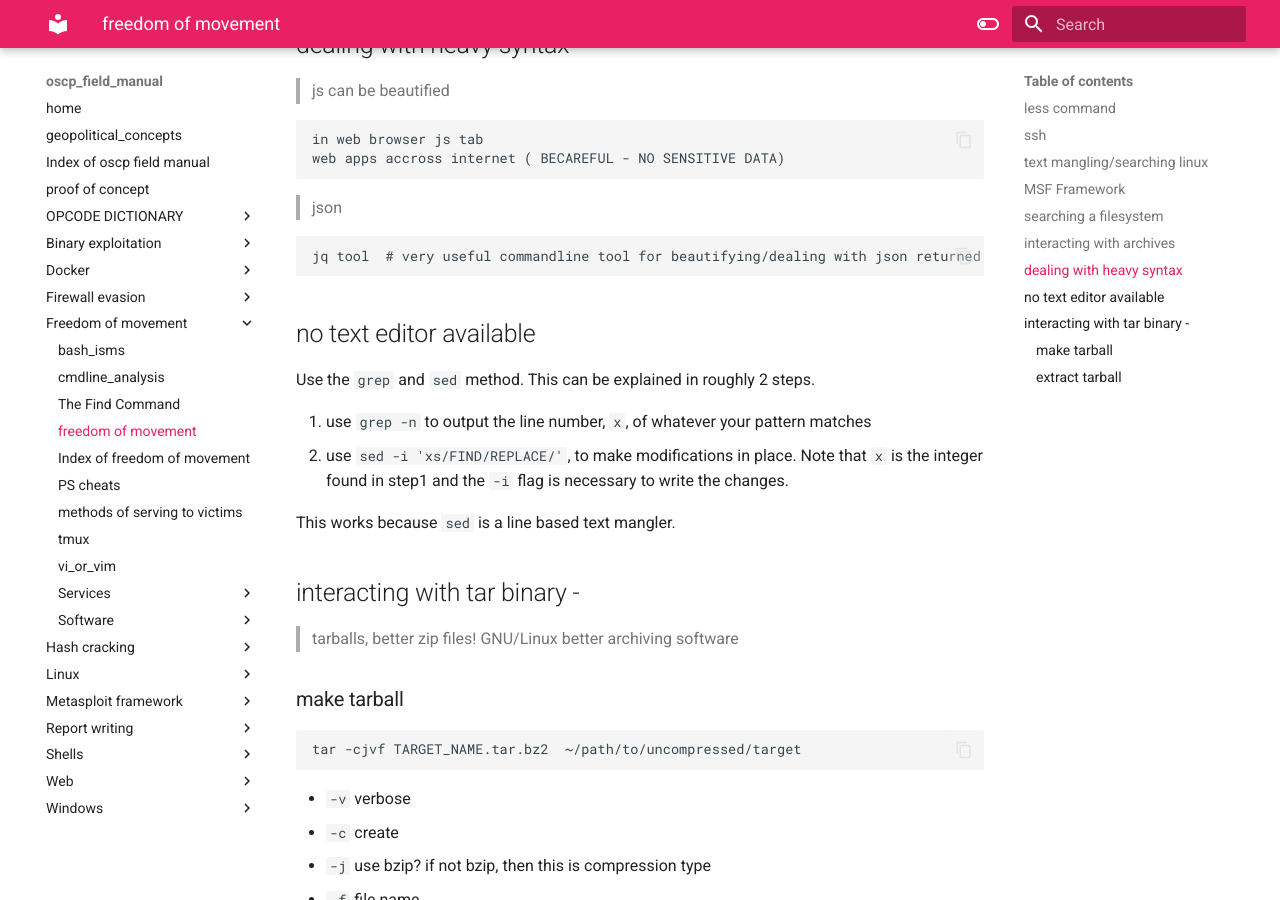
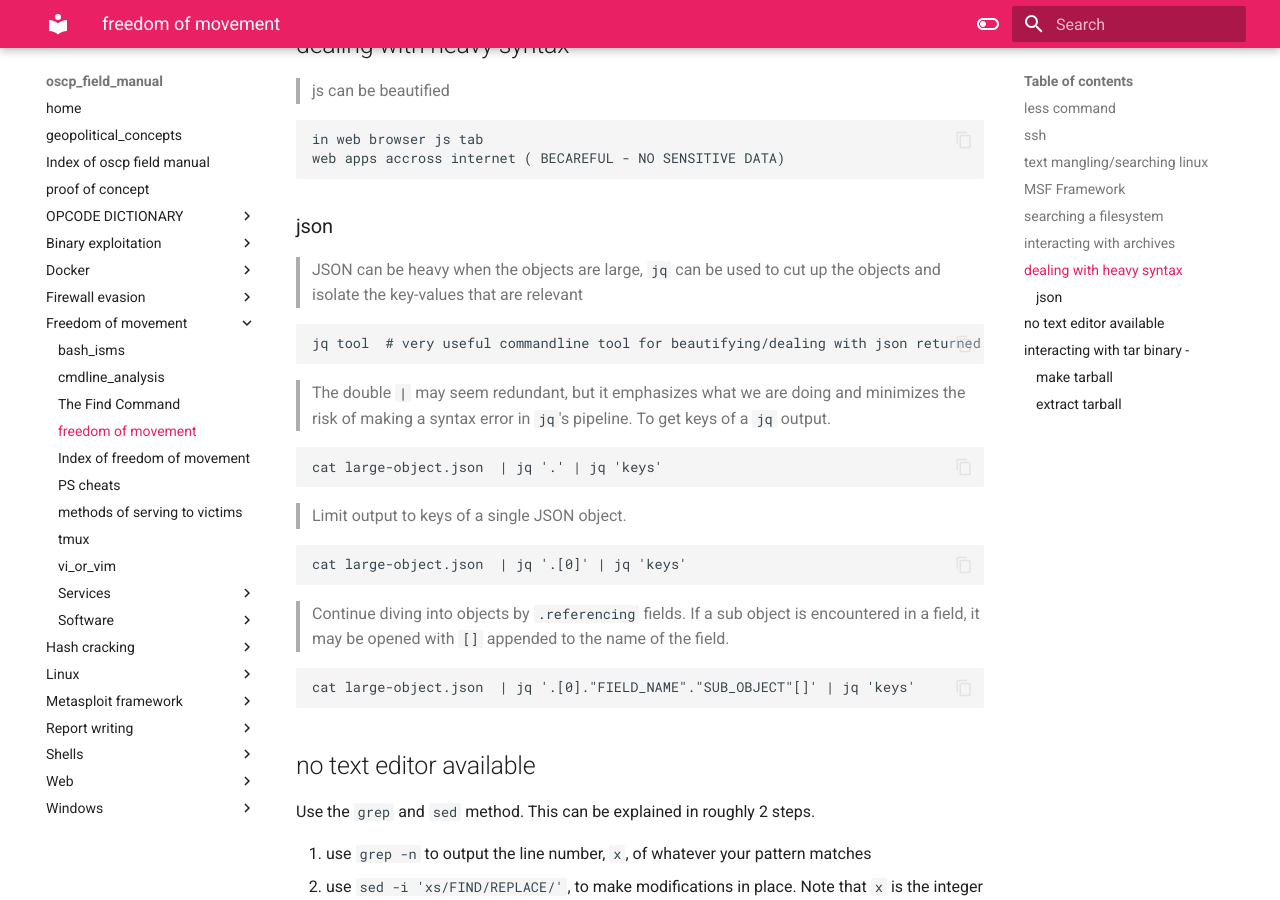
Before and after one commit to invae/oscp_field_manual, an MkDocs documentation site: the page built from docs/freedom_of_movement/freedom_of_movement.md, in a window 1280 px wide and 900 px high, scrolled down 1966 px. Built offline with MkDocs 1.6.1 and Material for MkDocs 9.7.7, drawn with Linux system fonts in a browser that asks for light colours.

Commit message:
notes on jq query construction. how to explore objects.

````diff
--- a/docs/freedom_of_movement/freedom_of_movement.md
+++ b/docs/freedom_of_movement/freedom_of_movement.md
@@ -94,10 +94,29 @@ in web browser js tab
 web apps accross internet ( BECAREFUL - NO SENSITIVE DATA)
 ```
 
-> json
+
+### json
+
+> JSON can be heavy when the objects are large, `jq` can be used to cut up the objects and isolate the key-values that  are relevant
 ```sh
 jq tool  # very useful commandline tool for beautifying/dealing with json returned from APIs
 ```
+
+> The double `|` may seem redundant, but it emphasizes what we are doing and minimizes the risk of making a syntax error in `jq`'s pipeline. To get keys of a `jq` output.
+```bash
+cat large-object.json  | jq '.' | jq 'keys'
+```
+
+> Limit output to keys of a single JSON object.
+```bash
+cat large-object.json  | jq '.[0]' | jq 'keys'
+```
+
+> Continue diving into objects by `.referencing` fields. If a sub object is encountered in a field, it may be opened with `[]` appended to the name of the field.
+```bash
+cat large-object.json  | jq '.[0]."FIELD_NAME"."SUB_OBJECT"[]' | jq 'keys'
+```
+
 
 
 ## no text editor available
````
